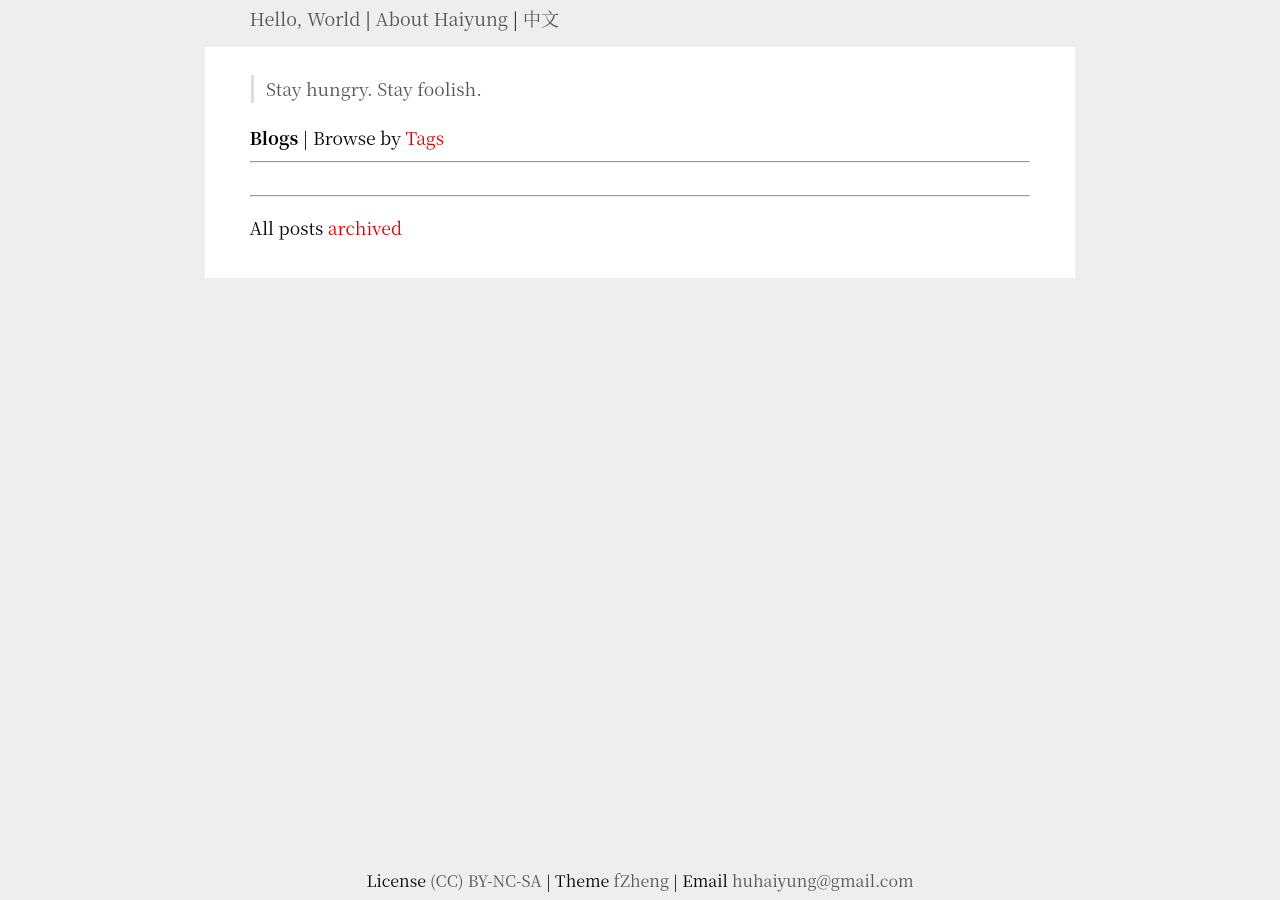
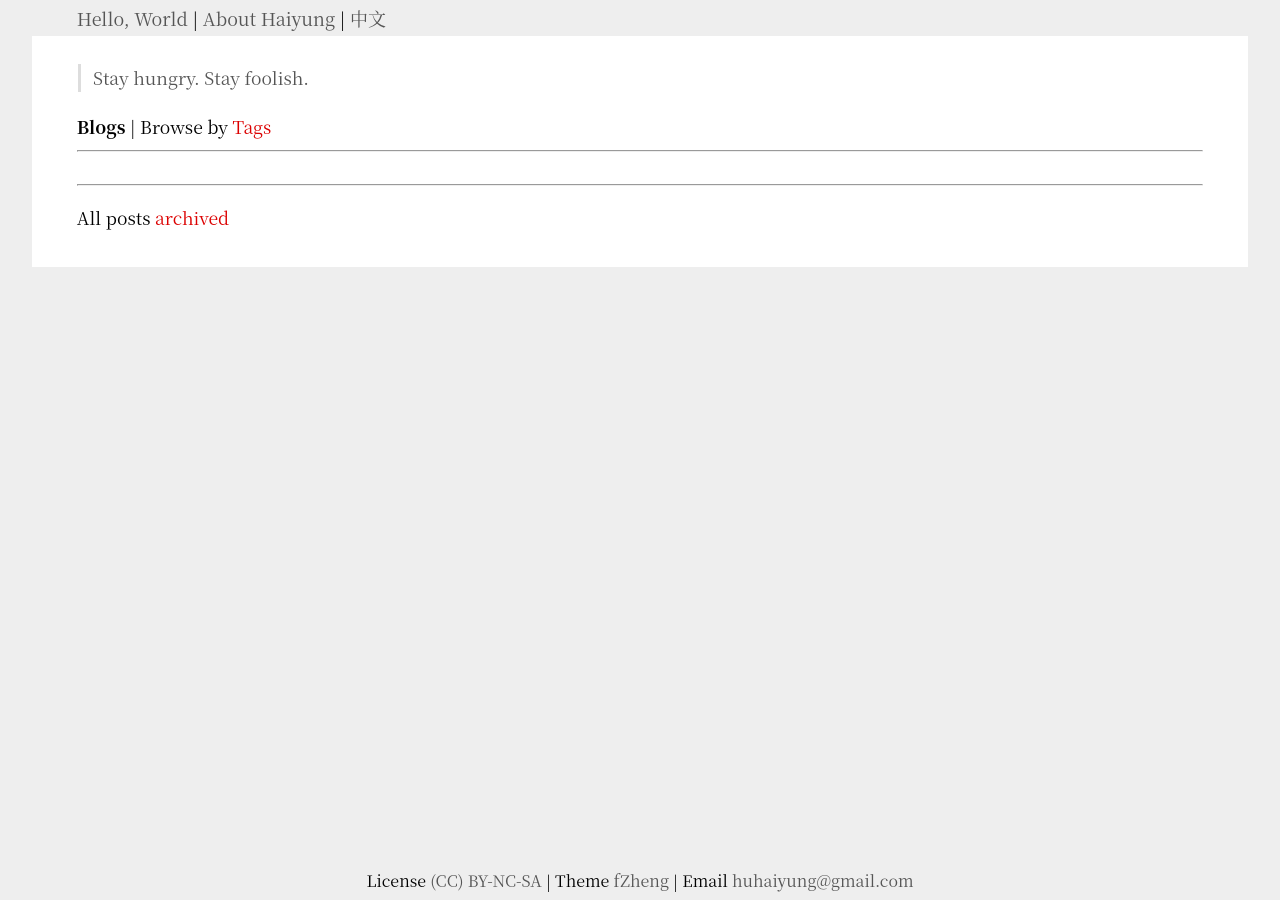
Before and after one commit to Haiyung/haiyung.github.io, a Jekyll site: the page built from index.md, in a window 1280 px wide. Built offline with Jekyll 4.4.1, drawn with Linux system fonts in a browser that asks for light colours; some web fonts are replaced.

Commit message:
style: nav-header

```diff
--- a/css/index.css
+++ b/css/index.css
@@ -16,7 +16,7 @@
 
 .body-wrapper {
     position: relative;
-    max-width: 68%;
+    max-width: 76rem;
     margin: auto;
     min-height: 100%;
     -webkit-box-sizing: border-box; /* Safari/Chrome, other WebKit */
@@ -28,8 +28,7 @@
 .nav-header {
     padding: 0.2em 3.5vw 0.2em 3.5vw;
     line-height: 1.6;
-    height: 3vw;
-    min-height: 2.2em;
+    height: auto;
     font-size: large;
 }
 
```
